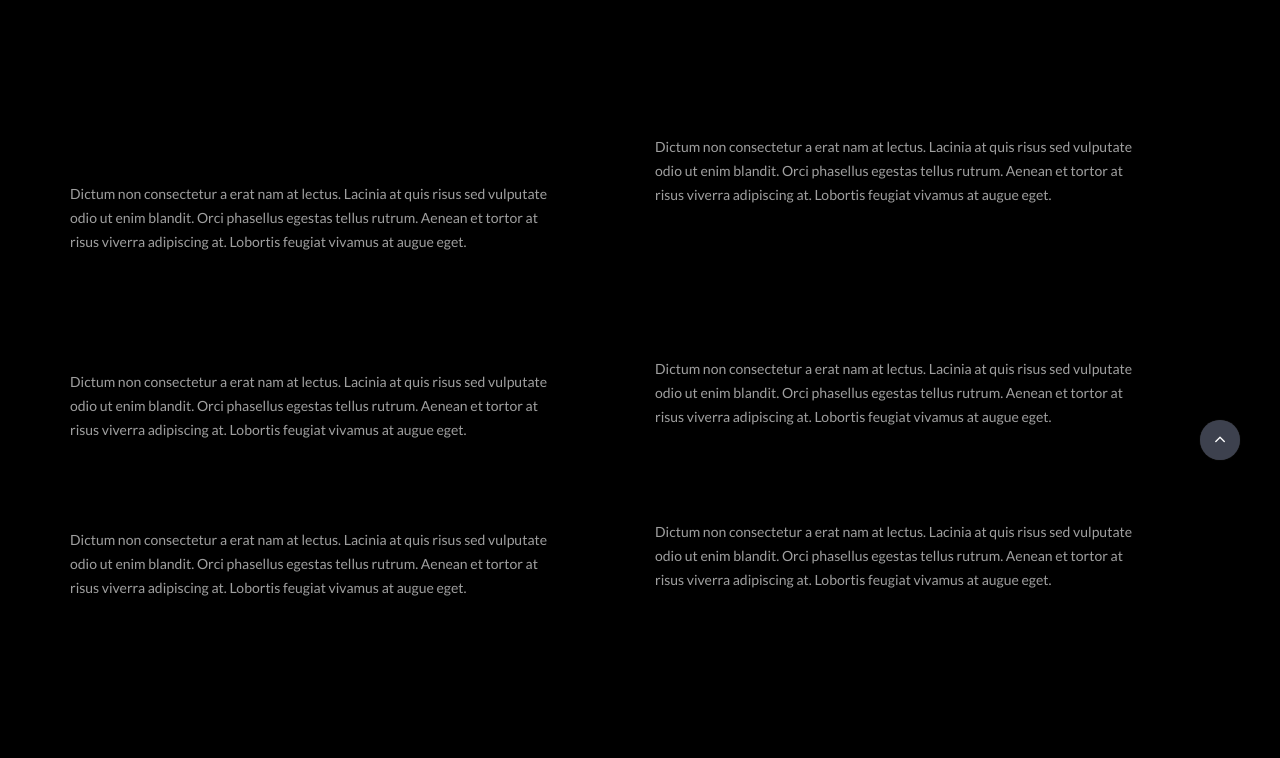
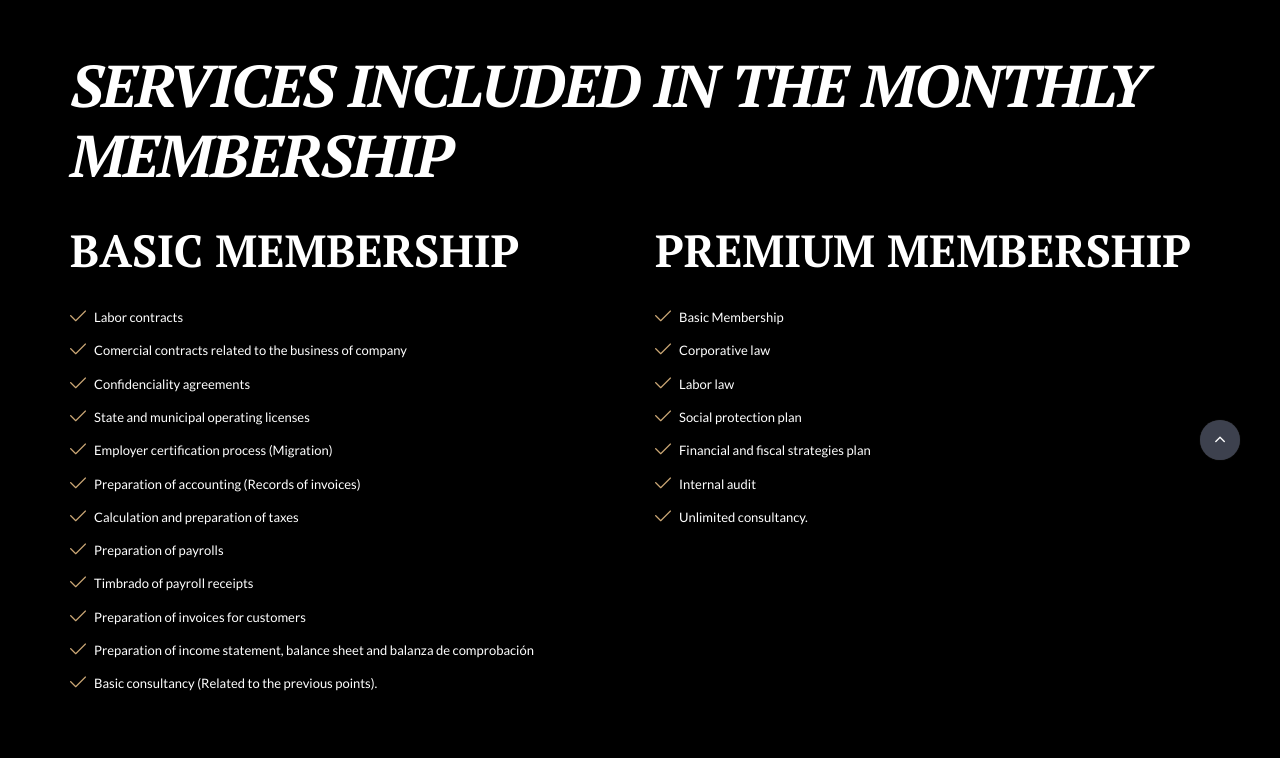
Before and after one commit to 0bastarrachea/tcapital, a plain HTML site: page memberships.html in a window 1280 px wide. Shown: the part 400-1158 px from the top of the page. Drawn offline with Linux system fonts and the light colour scheme.

Commit message:
meberships
creación de los espacios para membership

```diff
--- a/memberships.html
+++ b/memberships.html
@@ -83,7 +83,7 @@
         </div>
       </header>
 
-      <section class="section-30 section-md-40 section-lg-66 section-xl-bottom-90 bg-gray-dark page-title-wrap" style="background-image: url(images/bg-image-1.jpg);">
+      <section class="section-30 section-md-40 section-lg-66 section-xl-bottom-90 bg-gray-dark page-title-wrap" style="background-image: url(images/originales/meeting85.jpg);">
         <div class="container">
           <div class="page-title">
             <h2>Memberships</h2>
@@ -94,40 +94,42 @@
       <section class="section-35 section-md-top-75 section-md-bottom-50">
         <div class="container">
           <div class="row row-40">
+            <div class="col-md-12">
+              <h2 style="color: white;">SERVICES INCLUDED IN THE MONTHLY MEMBERSHIP</h1>
+            </div>
+          </div>
+          <div class="row row-40">
             <div class="col-md-6">
-              <h1>Heading 1</h1>
+              <h3 style="color: white;">BASIC MEMBERSHIP</h2>
               <div class="inset-lg-right-40 inset-xl-right-70">
-                <p>Dictum non consectetur a erat nam at lectus. Lacinia at quis risus sed vulputate odio ut enim blandit. Orci phasellus egestas tellus rutrum. Aenean et tortor at risus viverra adipiscing at. Lobortis feugiat vivamus at augue eget. </p>
+                <ul class="list-marked">
+                  <li>Labor contracts</li>
+                  <li>Comercial contracts related to the business of company</li>
+                  <li>Confidenciality agreements</li>
+                  <li>State and municipal operating licenses</li>
+                  <li>Employer certification process (Migration)</li>
+                  <li>Preparation of accounting (Records of invoices)</li>
+                  <li>Calculation and preparation of taxes</li>
+                  <li>Preparation of payrolls</li>
+                  <li>Timbrado of payroll receipts</li>
+                  <li>Preparation of invoices for customers</li>
+                  <li>Preparation of income statement, balance sheet and balanza de comprobación</li>
+                  <li>Basic consultancy (Related to the previous points)</li>
+                </ul>
               </div>
             </div>
             <div class="col-md-6">
-              <h2>Heading 2</h2>
+              <h3 style="color: white;">PREMIUM MEMBERSHIP</h2>
               <div class="inset-lg-right-40 inset-xl-right-70">
-                <p>Dictum non consectetur a erat nam at lectus. Lacinia at quis risus sed vulputate odio ut enim blandit. Orci phasellus egestas tellus rutrum. Aenean et tortor at risus viverra adipiscing at. Lobortis feugiat vivamus at augue eget. </p>
-              </div>
-            </div>
-            <div class="col-md-6">
-              <h3>Heading 3</h3>
-              <div class="inset-lg-right-40 inset-xl-right-70">
-                <p>Dictum non consectetur a erat nam at lectus. Lacinia at quis risus sed vulputate odio ut enim blandit. Orci phasellus egestas tellus rutrum. Aenean et tortor at risus viverra adipiscing at. Lobortis feugiat vivamus at augue eget. </p>
-              </div>
-            </div>
-            <div class="col-md-6">
-              <h4>Heading 4</h4>
-              <div class="inset-lg-right-40 inset-xl-right-70">
-                <p>Dictum non consectetur a erat nam at lectus. Lacinia at quis risus sed vulputate odio ut enim blandit. Orci phasellus egestas tellus rutrum. Aenean et tortor at risus viverra adipiscing at. Lobortis feugiat vivamus at augue eget. </p>
-              </div>
-            </div>
-            <div class="col-md-6">
-              <h5>Heading 5</h5>
-              <div class="inset-lg-right-40 inset-xl-right-70">
-                <p>Dictum non consectetur a erat nam at lectus. Lacinia at quis risus sed vulputate odio ut enim blandit. Orci phasellus egestas tellus rutrum. Aenean et tortor at risus viverra adipiscing at. Lobortis feugiat vivamus at augue eget. </p>
-              </div>
-            </div>
-            <div class="col-md-6">
-              <h6>Heading 6</h6>
-              <div class="inset-lg-right-40 inset-xl-right-70">
-                <p>Dictum non consectetur a erat nam at lectus. Lacinia at quis risus sed vulputate odio ut enim blandit. Orci phasellus egestas tellus rutrum. Aenean et tortor at risus viverra adipiscing at. Lobortis feugiat vivamus at augue eget. </p>
+                <ul class="list-marked">
+                  <li>Basic Membership</li>
+                  <li>Corporative law</li>
+                  <li>Labor law</li>
+                  <li>Social protection plan</li>
+                  <li>Financial and fiscal strategies plan</li>
+                  <li>Internal audit</li>
+                  <li>Unlimited consultancy</li>
+                </ul>
               </div>
             </div>
           </div>
@@ -136,7 +138,7 @@
 
       <section class="section-35">
         <div class="container">
-          <h3>Blockquote</h3>
+          <h3 style="color: white;">Blockquote</h3>
           <div class="quote-wrap" style="max-width: 530px;">
             <blockquote class="quote-default">
               <div class="quote-open">
@@ -146,7 +148,7 @@
               </div>
               <div class="quote-body">
                 <p>
-                  <q>It has been a pleasure doing business with you, keep up the exceptional work that you are doing!</q>
+                  <q style="color: white;">It has been a pleasure doing business with you, keep up the exceptional work that you are doing!</q>
                 </p>
               </div>
               <div class="quote-close">
@@ -161,14 +163,14 @@
 
       <section class="section-md-50">
         <div class="container">
-          <h3>Text Formatting</h3>
+          <h3 style="color: white;">Text Formatting</h3>
           <div class="box-text"><a class="link link-primary-inline" href="#">Link text</a><a class="link link-primary-inline hover" href="#">Hover link text</a><a class="link link-primary-inline active" href="#">Press link</a><span class="mark">highlighted text</span><span class="text-strike">strickethrough text</span><span class="text-underline">underlined text.</span></div>
         </div>
       </section>
 
       <section class="section-35">
         <div class="container">
-          <h3>Image Centered</h3>
+          <h3 style="color: white;">Image Centered</h3>
           <figure><img src="images/typography-1-1169x610.jpg" alt="" width="1169" height="610"/>
           </figure>
           <p class="text-secondary">Our priority is to measure our success based on the growth in the quality of our work and the complexity of our legal services.</p>
@@ -177,7 +179,7 @@
 
       <section class="section-35 section-md-50">
         <div class="container">
-          <h3>Image Right</h3>
+          <h3 style="color: white;">Image Right</h3>
           <div class="row row-30 flex-row-md-reverse justify-content-lg-between">
             <div class="col-md-6">
               <figure><img src="images/typography-2-570x386.jpg" alt="" width="570" height="386"/>
@@ -195,7 +197,7 @@
 
       <section class="section-40 section-md-bottom-100 section-xl-bottom-165">
         <div class="container">
-          <h3>Image Left</h3>
+          <h3 style="color: white;">Image Left</h3>
           <div class="row row-30 justify-content-lg-between">
             <div class="col-md-6">
               <figure><img src="images/typography-3-570x386.jpg" alt="" width="570" height="386"/>
```
Also changed, not shown: css/style.css.
